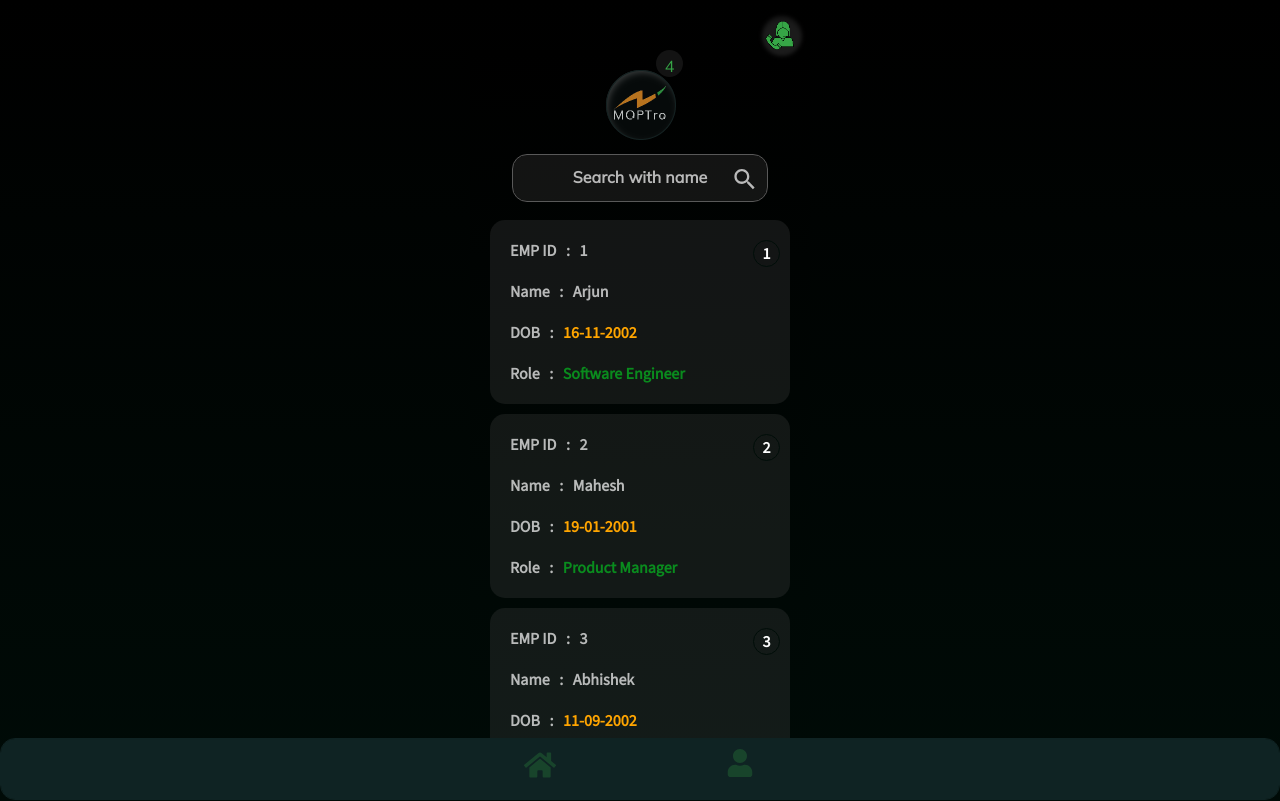
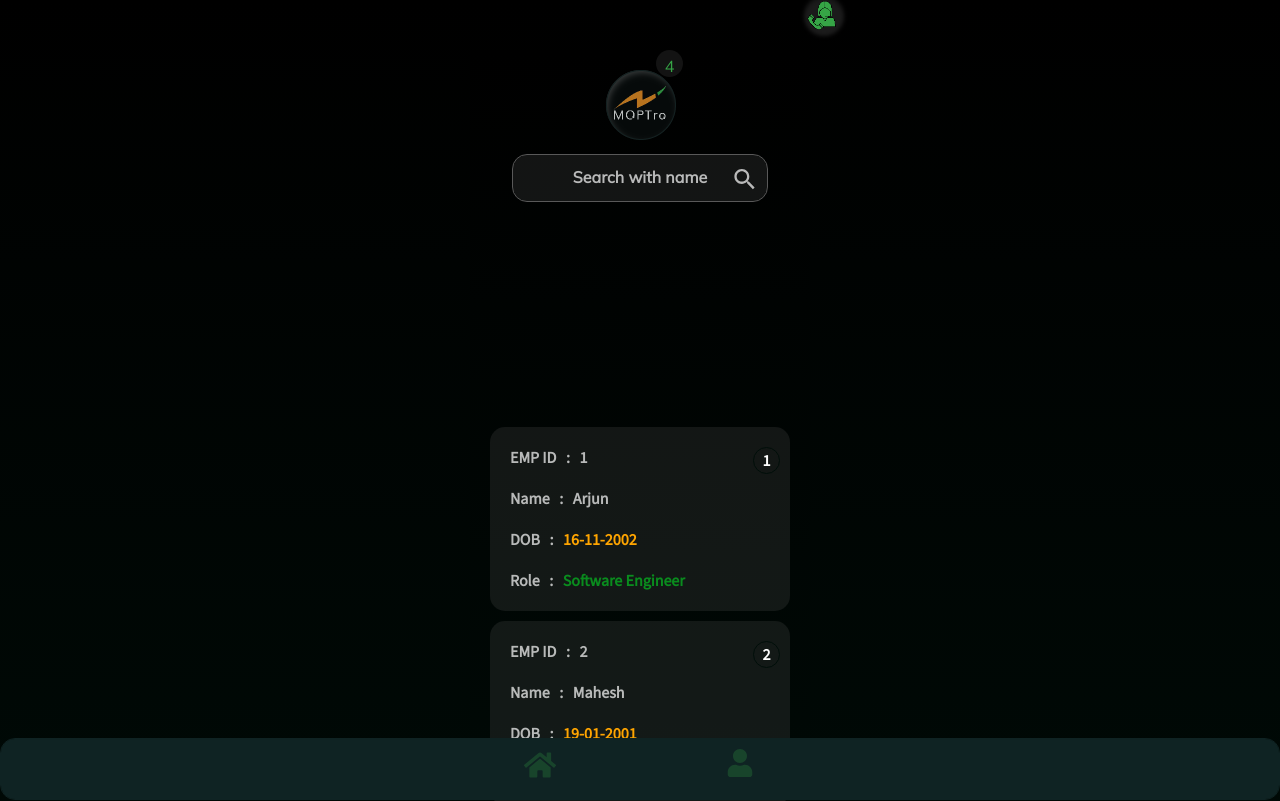
Before and after one commit to abhikm495/greendzine, a React (Create React App) app: page /employeedata in a window 1280 px wide. Shown: the top 801 px of the page. Built offline with nearby package versions, Linux system fonts and the light colour scheme.

Commit message:
Update EmployeeDetails.css

```diff
--- a/src/pages/employeeDetails/EmployeeDetails.css
+++ b/src/pages/employeeDetails/EmployeeDetails.css
@@ -1,6 +1,11 @@
 .container {
   position: relative;
   margin-top: 50px;
+  min-height: 100vh;
+}
+.absolute {
+  position: absolute;
+  top: 70px;
 }
 
 .top-right-image {
@@ -33,12 +38,16 @@ input[type="text"]::placeholder {
 }
 
 .employee-details {
-  margin-top: 150px;
+  margin-top: 12.5rem;
+  display: flex;
+  flex-direction: column;
+  flex-wrap: wrap; /* Allow employee cards to wrap to the next line */
+  justify-content: space-between; /* Distribute space between employee cards */
+  align-items: flex-start;
 }
 
 .employee-card {
   background-color: rgb(94, 94, 94, 0.2);
-
   display: flex;
   flex-direction: column;
   margin-bottom: 10px;
@@ -84,8 +93,3 @@ input[type="text"]::placeholder {
   padding: 6px;
   border-radius: 50%;
 }
-
-.fixed {
-  position: fixed;
-  top: 70px;
-}
```
